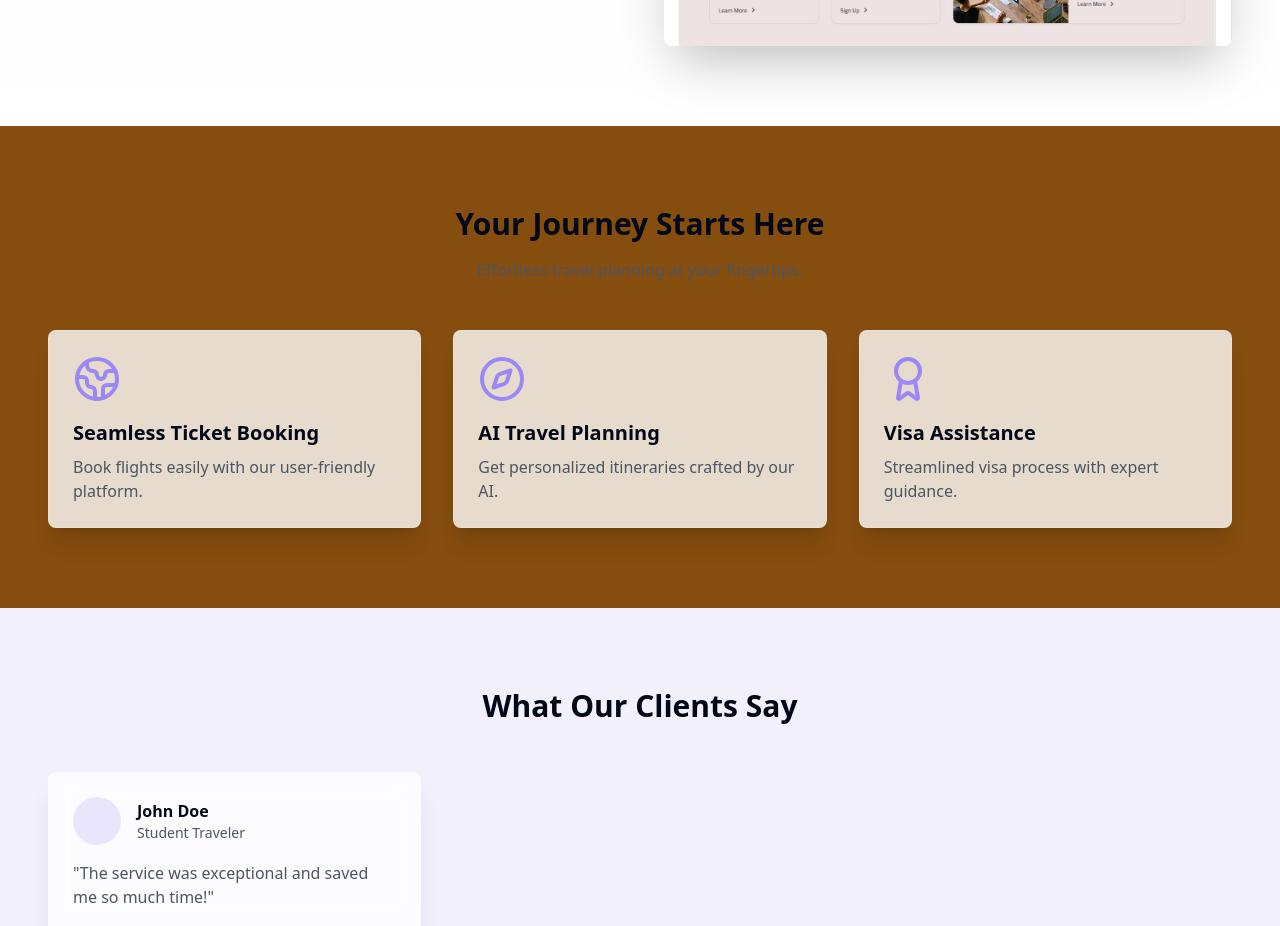
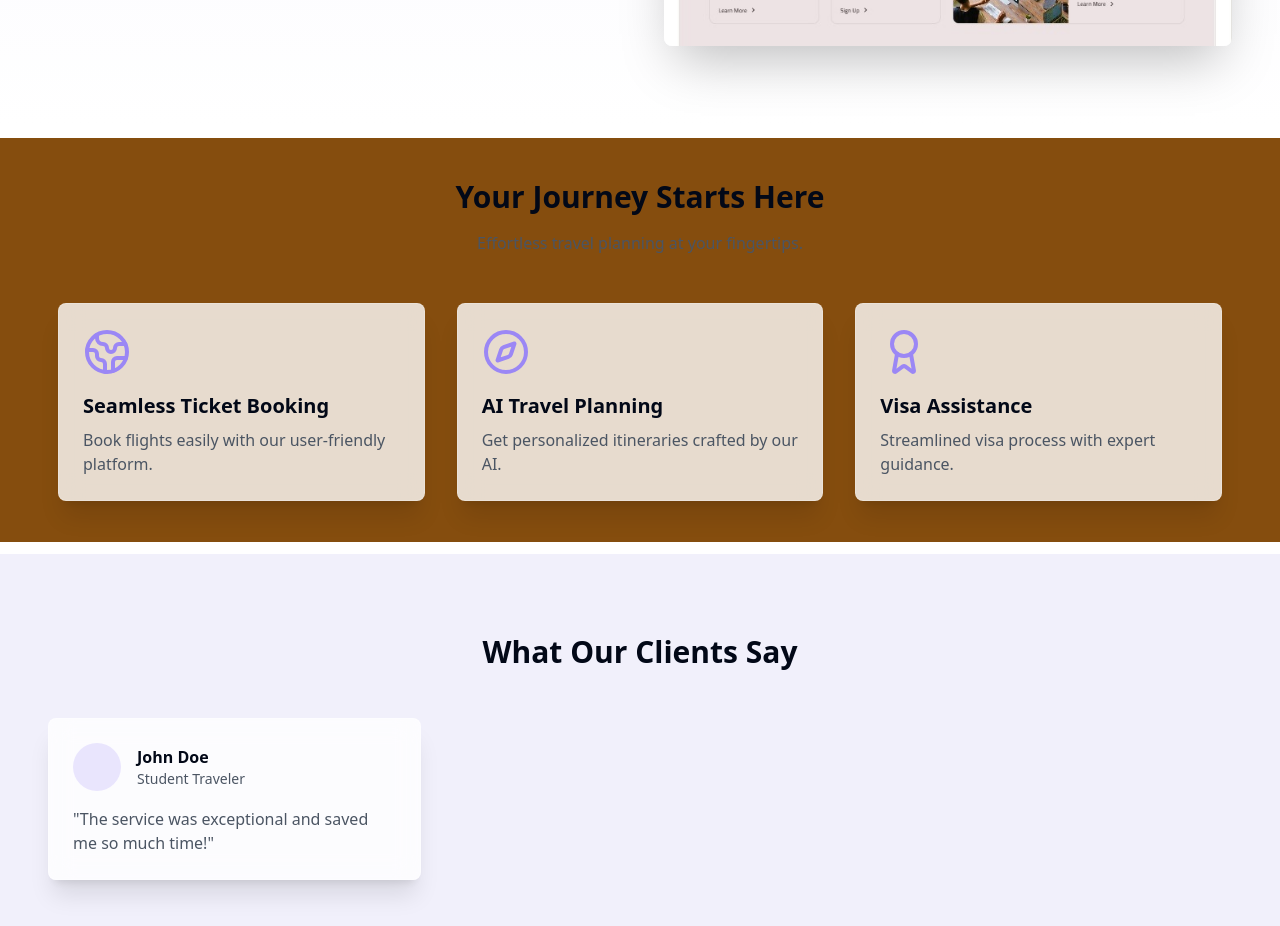
Before and after one commit to dbillion/wanderluxe-magic, a React (Vite) app: page / in a window 1280 px wide. Shown: the part 840-1766 px from the top of the page. Built offline with nearby package versions, Linux system fonts and the light colour scheme.

Commit message:
Visual edit in Lovable
Edited UI in Lovable

```diff
--- a/src/pages/Index.tsx
+++ b/src/pages/Index.tsx
@@ -8,7 +8,7 @@ const Index = () => {
       <Navbar />
 
       {/* Hero Section */}
-      <section className="pt-32 pb-20 px-4 bg-gradient-to-b from-secondary to-white">
+      <section className="pt-32 pb-20 px-4 bg-gradient-to-b from-secondary to-white py-[223px]">
         <div className="container mx-auto">
           <div className="flex flex-col md:flex-row items-center gap-12">
             <div className="flex-1 space-y-6 animate-fade-up">
@@ -36,7 +36,7 @@ const Index = () => {
       </section>
 
       {/* Services Section */}
-      <section className="py-20 px-4 bg-yellow-800 hover:bg-yellow-700">
+      <section className="bg-yellow-800 hover:bg-yellow-700 mx-0 my-[12px] px-[26px] py-[41px] rounded-none">
         <div className="container mx-auto">
           <div className="text-center mb-12">
             <h2 className="text-3xl font-bold mb-4">Your Journey Starts Here</h2>
```
